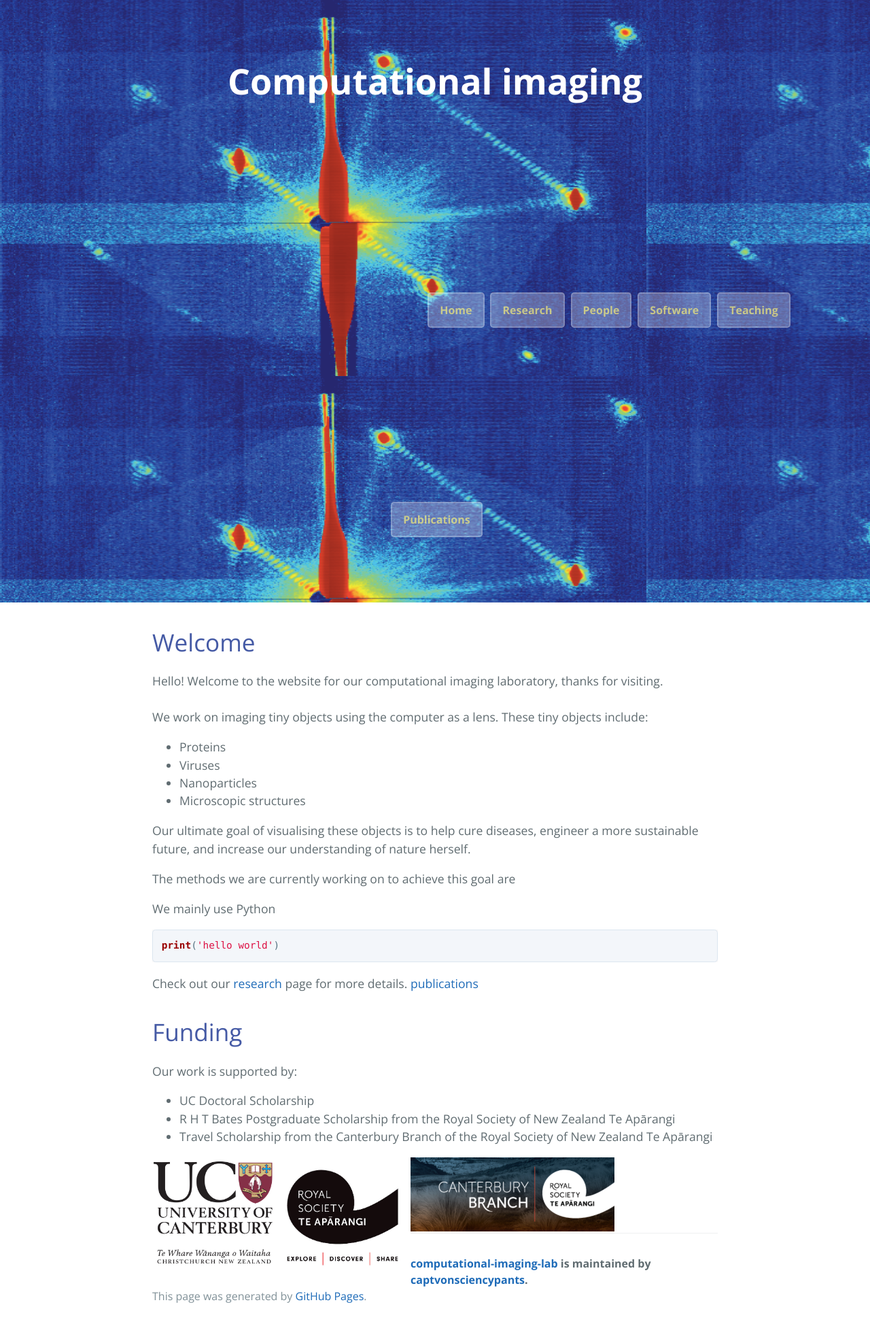
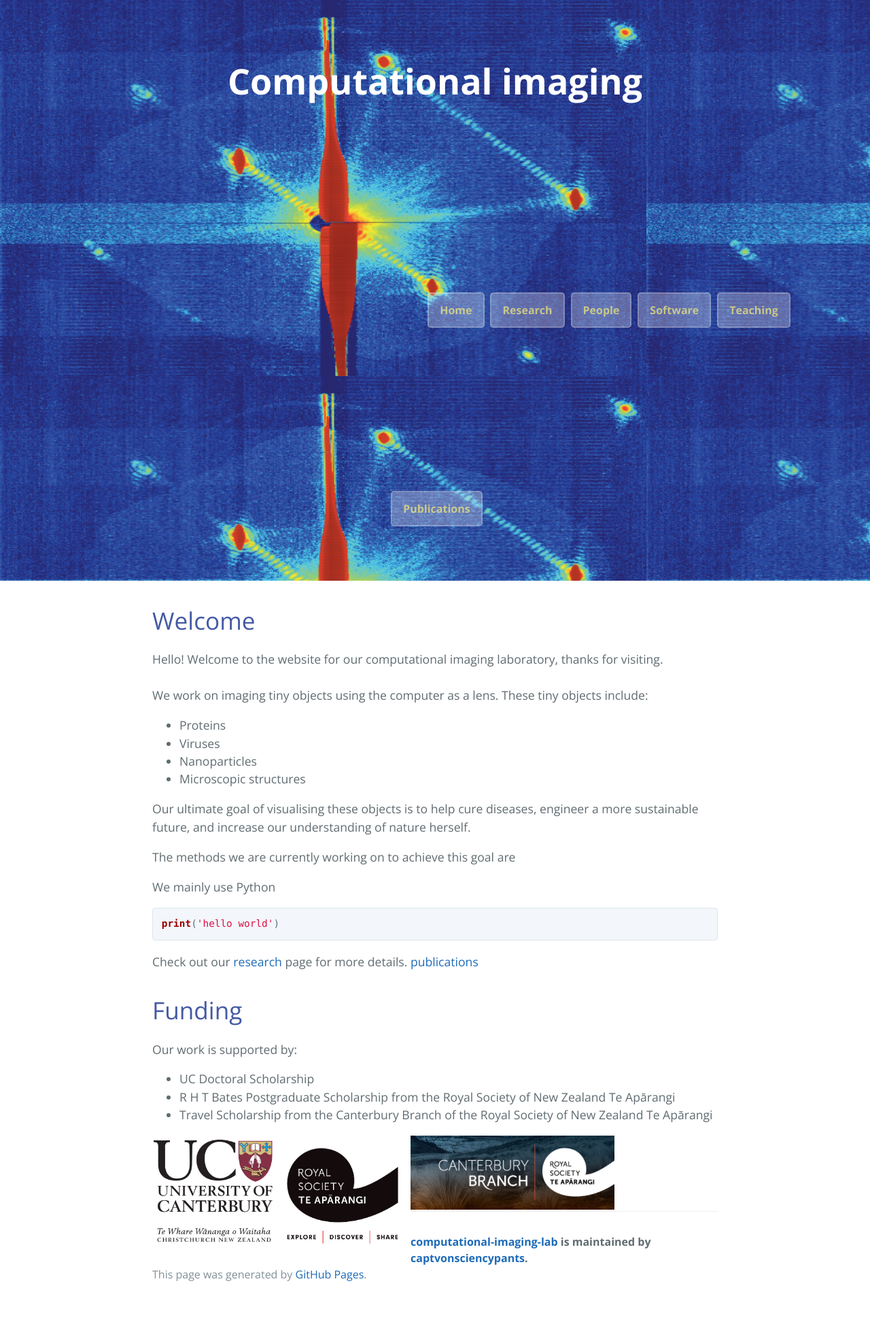
Before and after one commit to captvonsciencypants/computational-imaging-lab, a Jekyll site: the page built from index.md, in a window 1280 px wide. Shown: the whole page at 68% size. Built offline with Jekyll 4.4.1, drawn with Linux system fonts in a browser that asks for light colours; our own code applies the rules of GitHub Pages for plain Markdown files; the repository's description, which GitHub fills in, is left out; after the commit the page ends 1918 px from its top, so only the background shows below that.

Commit message:
Update jekyll-theme-cayman.scss

```diff
--- a/_sass/jekyll-theme-cayman.scss
+++ b/_sass/jekyll-theme-cayman.scss
@@ -63,7 +63,7 @@ a {
 
 .btn {
   display: inline-block; /* inline-block */
-  margin-bottom: 1rem; // 1rem
+  margin-bottom: 0rem; // 1rem
   margin-left: 32rem; // Didn't exist
   margin-top: 15rem; // Didn't exist
   color: rgba(243, 236, 122, 0.7); //rgba(255, 255, 255, 0.7);
```
